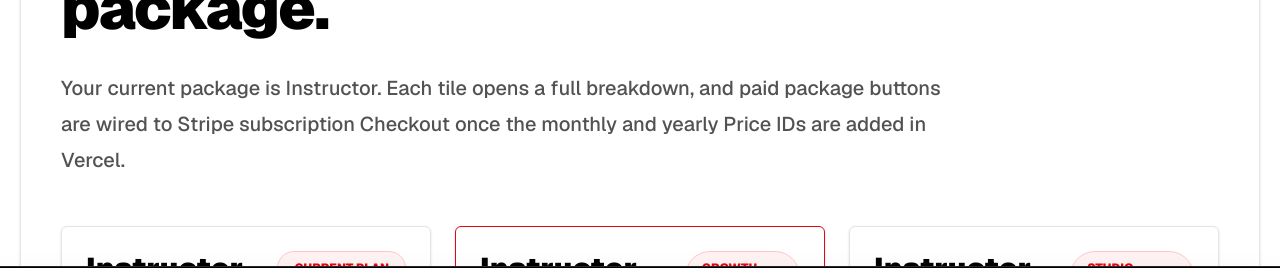
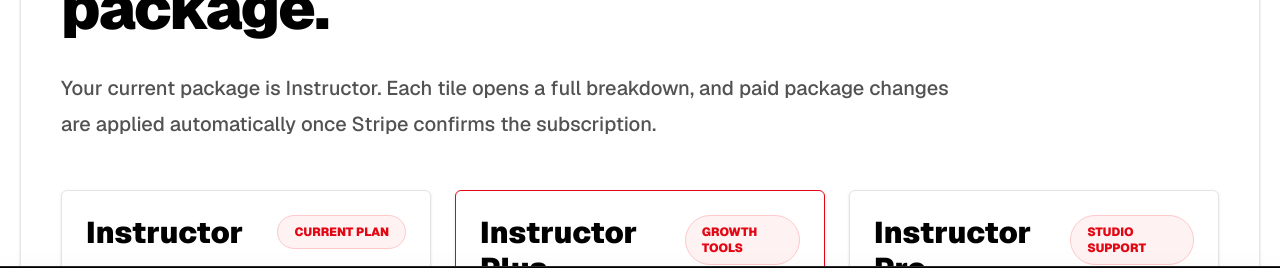
Before and after one commit to LDrivingAcademy/LDA, a Next.js app: page /instructor-plus in a window 1280 px wide. Shown: the part 389-657 px from the top of the page. Built offline with nearby package versions, Linux system fonts and the light colour scheme; no server answers.

Commit message:
Show live instructor package state

```diff
--- a/src/app/instructor-plus/page.tsx
+++ b/src/app/instructor-plus/page.tsx
@@ -2,6 +2,8 @@ import { BadgeCheck } from "lucide-react";
 
 import { InstructorPackageCard } from "@/components/instructor-package-card";
 import { PageTopBar } from "@/components/page-top-bar";
+import { getSignedInInstructorPackageId } from "@/lib/account-package-state";
+import { getCurrentInstructorPackage } from "@/lib/instructor-packages";
 import { instructorPackages } from "@/lib/instructor-packages";
 import { getPageBackLink, type PageSourceSearchParams } from "@/lib/page-back-link";
 
@@ -10,7 +12,9 @@ type InstructorPlusPageProps = {
 };
 
 export default async function InstructorPlusPage({ searchParams }: InstructorPlusPageProps) {
-  const { backHref, backLabel } = await getPageBackLink(searchParams);
+  const { backHref, backLabel, fromDashboard } = await getPageBackLink(searchParams);
+  const currentPackageId = await getSignedInInstructorPackageId();
+  const currentPackage = getCurrentInstructorPackage(currentPackageId);
 
   return (
     <main className="min-h-screen bg-white text-black">
@@ -25,14 +29,18 @@ export default async function InstructorPlusPage({ searchParams }: InstructorPlu
             Choose your LDA instructor package.
           </h1>
           <p className="mt-6 max-w-4xl text-xl font-medium leading-9 text-neutral-600">
-            Your current package is Instructor. Each tile opens a full breakdown, and paid package
-            buttons are wired to Stripe subscription Checkout once the monthly and yearly Price IDs
-            are added in Vercel.
+            Your current package is {currentPackage.name}. Each tile opens a full breakdown, and
+            paid package changes are applied automatically once Stripe confirms the subscription.
           </p>
 
           <div className="mt-12 grid gap-6 lg:grid-cols-3">
             {instructorPackages.map((instructorPackage) => (
-              <InstructorPackageCard key={instructorPackage.id} instructorPackage={instructorPackage} />
+              <InstructorPackageCard
+                key={instructorPackage.id}
+                instructorPackage={instructorPackage}
+                currentPackageId={currentPackageId}
+                fromDashboard={fromDashboard}
+              />
             ))}
           </div>
         </div>
```
